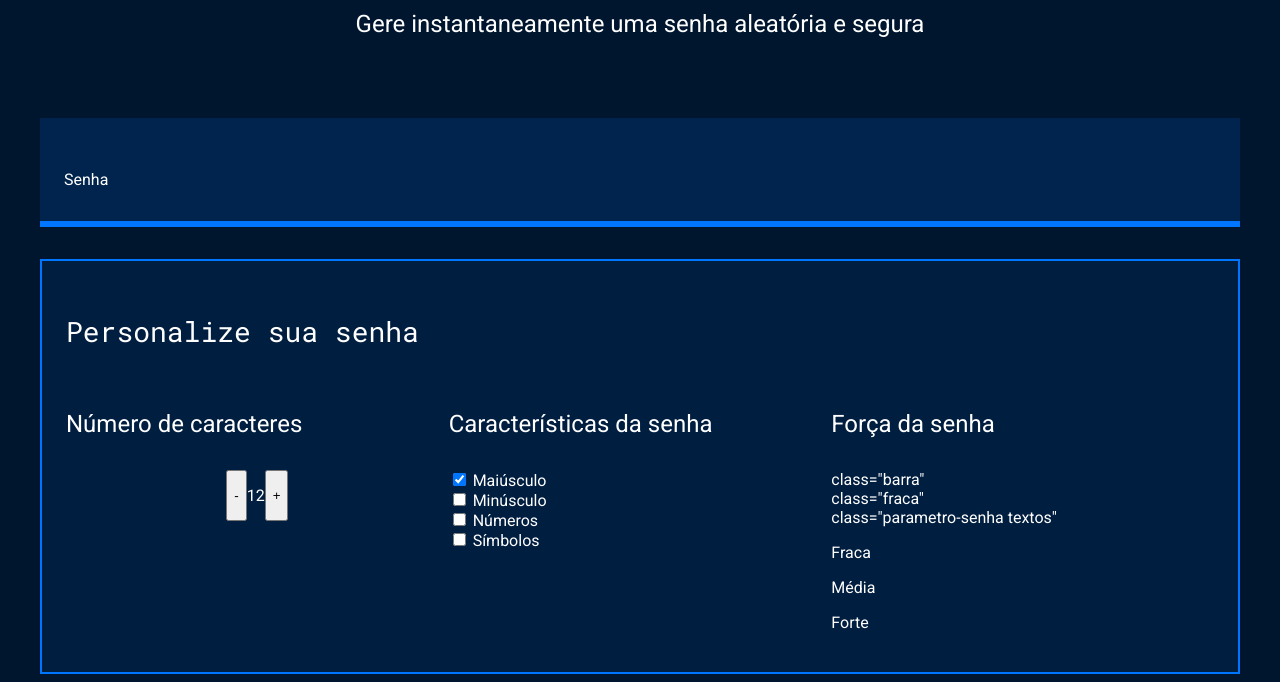
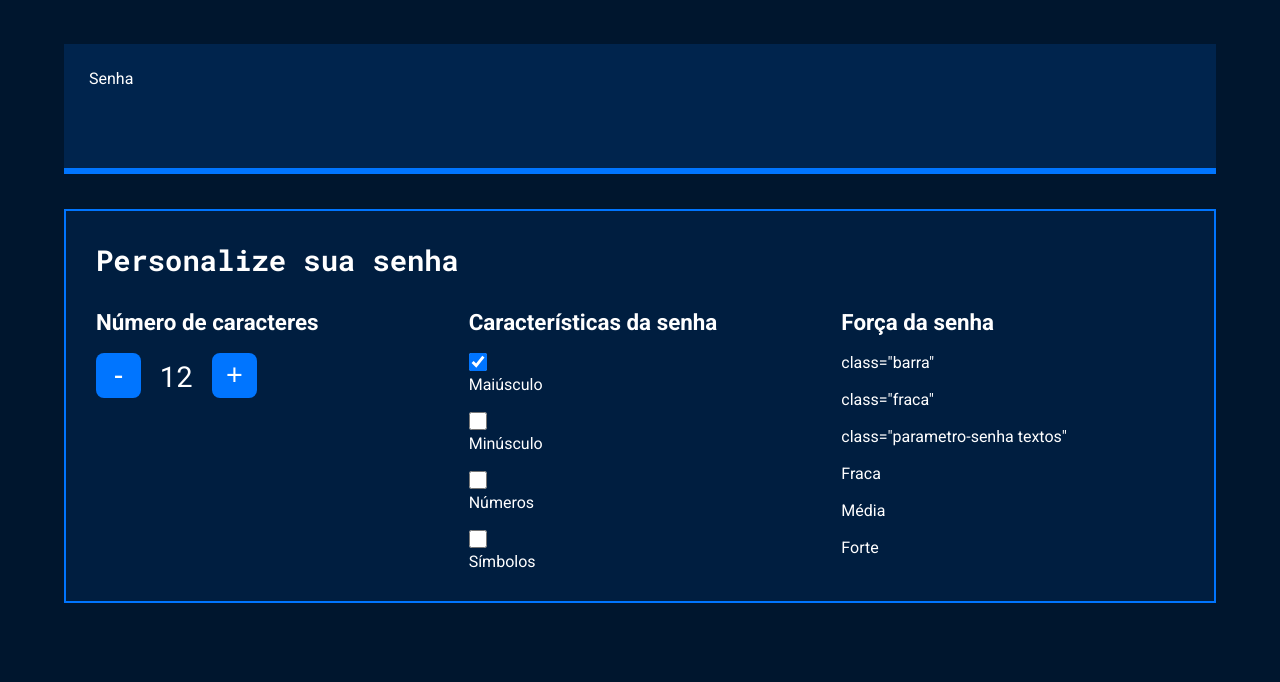
Before and after one commit to limasouza17-droid/seguranca, a plain HTML site: page index.html in a window 1280 px wide. Shown: the part 185-867 px from the top of the page. Drawn offline with Linux system fonts and the light colour scheme.

Commit message:
css projeto

```diff
--- a/style.css
+++ b/style.css
@@ -1,7 +1,7 @@
-@import url('https://fonts.googleapis.com/css2?family=Roboto&family=Roboto+Mono&display=swap');
+@import url('https://fonts.googleapis.com/css2?family=Roboto:wght@400;700&family=Roboto+Mono:wght@400;700&display=swap');
 
-:root{
-    --branco: white;
+:root {
+    --branco: #ffffff;
     --cor-de-fundo: #00162E;
     --fundo-senha: #00244D;
     --fundo-texto: #001E40;
@@ -10,95 +10,201 @@
     --roboto-mono: 'Roboto Mono', monospace;
 }
 
-*{
-    font-weight: 400;
+* {
+    margin: 0;
+    padding: 0;
+    box-sizing: border-box;
 }
 
-body{
+body {
+    background: var(--cor-de-fundo);
     color: var(--branco);
-    background-color: var(--cor-de-fundo);
     font-family: var(--roboto);
+    min-height: 100vh;
 }
 
-.titulo-principal{
-    font-family: var(--roboto-mono);
-    font-size: 32px;
+.conteudo {
+    width: 90%;
+    max-width: 1200px;
+    margin: 60px auto;
 }
 
-.titulo-secundario{
-    font-size: 24px;
+/* ===========================
+   TÍTULO
+=========================== */
+
+.conteudo-titulo {
+    text-align: center;
+    margin-bottom: 50px;
 }
 
-.conteudo-titulo{
-    text-align: center;
-    margin-top: 80px;
+.conteudo-titulo img {
+    width: 90px;
+    margin-bottom: 20px;
 }
 
-.conteudo-senha{
-    margin-top: 80px;
-    background: var(--fundo-senha);
-    padding: 24px;
-    border-bottom: 6px solid var(--borda);
+.titulo-principal {
+    font-family: var(--roboto-mono);
+    font-size: 2.2rem;
+    margin-bottom: 10px;
 }
 
-#campo-senha{
-    background-color: var(--fundo-senha);
+.titulo-secundario {
+    font-size: 1.2rem;
+    color: #BFD7FF;
+}
+
+/* ===========================
+   SENHA
+=========================== */
+
+.conteudo-senha {
+    background: var(--fundo-senha);
+    border-bottom: 6px solid var(--borda);
+    padding: 25px;
+    margin-bottom: 35px;
+
+    display: flex;
+    flex-direction: column;
+    gap: 12px;
+}
+
+.conteudo-senha label {
+    font-size: 1rem;
+}
+
+#campo-senha {
+    width: 100%;
+    background: transparent;
     border: none;
     color: var(--branco);
     font-family: var(--roboto-mono);
-    font-size: 40px;
-    width: 70%;
+    font-size: 2rem;
 }
 
-#campo-senha:focus{
+#campo-senha:focus {
     outline: none;
 }
 
-.conteudo{
-    max-width: 1200px;
-    margin: 0 auto;
+/* ===========================
+   PAINEL
+=========================== */
+
+.parametro {
+    background: var(--fundo-texto);
+    border: 2px solid var(--borda);
+    padding: 30px;
 }
 
-.parametro{
-    background-color: var(--fundo-texto);
-    border: 2px solid var(--borda);
-    margin-top: 32px;
-    padding: 24px;
+.parametro-titulo {
+    font-family: var(--roboto-mono);
+    font-size: 1.8rem;
+    margin-bottom: 30px;
 }
 
-.parametro-titulo{
-    font-family: var(--roboto-mono);
-    font-size: 28px;
+/* ===========================
+   COLUNAS
+=========================== */
+
+.parametro-coluna__senha {
+    display: flex;
+    flex-direction: column;
+    gap: 35px;
 }
 
-.parametro-senha__titulo{
-    font-size:24px;
+.parametro-senha {
+    display: flex;
+    flex-direction: column;
+    gap: 18px;
 }
 
-.parametro-coluna__senha{
-    display: flex;
-    flex-direction: column;
-    justify-content: center;
-}
-.parametro-senha{
-    width: 50%;
-    margin: 0 auto;
+/* ===========================
+   TÍTULOS
+=========================== */
+
+.parametro-senha__titulo {
+    font-size: 1.4rem;
+    font-weight: bold;
 }
 
-.parametro-senha-botoes{
+/* ===========================
+   BOTÕES
+=========================== */
+
+.parametro-senha-botoes {
     display: flex;
-    justify-content: center;
+    align-items: center;
+    gap: 18px;
 }
 
-.parametro-senha__botao{
+.parametro-senha__botao {
+    width: 45px;
+    height: 45px;
+    border: none;
+    border-radius: 8px;
+    background: var(--borda);
+    color: var(--branco);
+    font-size: 1.8rem;
+    cursor: pointer;
+    transition: .3s;
+}
+
+.parametro-senha__botao:hover {
+    background: #005fd1;
+}
+
+.parametro-senha__texto {
+    font-family: var(--roboto-mono);
+    font-size: 1.8rem;
+    min-width: 35px;
+    text-align: center;
+}
+
+/* ===========================
+   CHECKBOXES
+=========================== */
+
+.parametro-senha label {
+    display: flex;
+    align-items: center;
+    gap: 10px;
+    cursor: pointer;
+}
+
+.parametro-senha input[type="checkbox"] {
+    width: 18px;
+    height: 18px;
+}
+
+/* ===========================
+   FORÇA DA SENHA
+=========================== */
+
+.barra-forca {
+    width: 100%;
+    height: 12px;
+    background: #0A3566;
+    border-radius: 10px;
+    overflow: hidden;
+}
+
+.barra-forca div {
+    width: 40%;
+    height: 100%;
+    background: #ffb100;
+    border-radius: 10px;
+}
+
+/* ===========================
+   RESPONSIVO
+=========================== */
+
+@media (min-width: 768px) {
+
+    .parametro-coluna__senha {
+        display: grid;
+        grid-template-columns: repeat(3, 1fr);
+        gap: 30px;
+    }
 
 }
-.parametro-senha__texto{
-
-}
-
-@media screen and (min-width: 768px) {
-    .parametro-coluna__senha{
-        flex-direction: row;
-    }
-}
```
